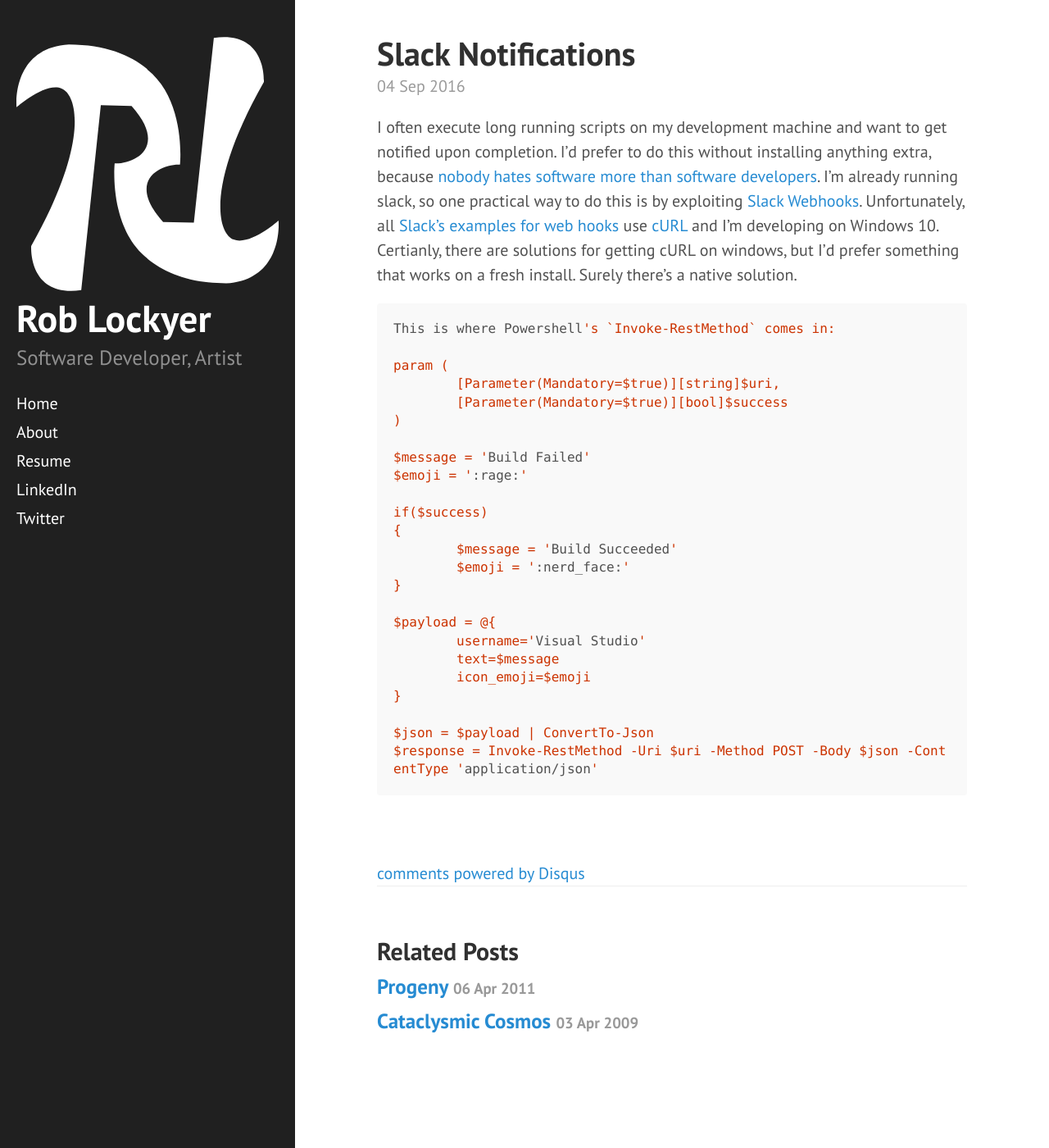
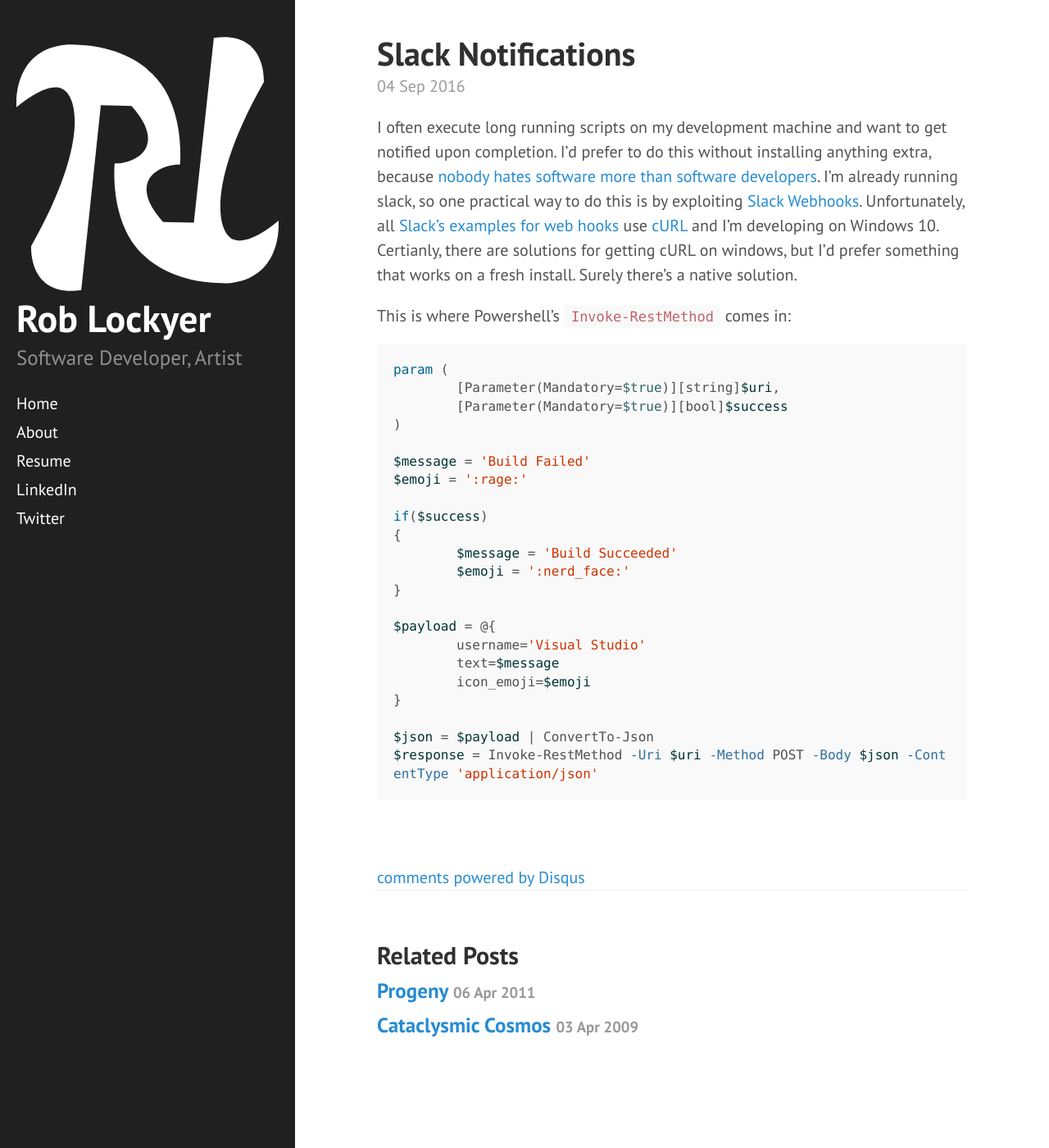
Before and after one commit to lockyer/lockyer.github.io, a Jekyll site: the page built from _posts/2016-09-04-slack-notifications-from-windows.md, in a window 1280 px wide and 1400 px high. Shown: the whole window at 82% size. Built offline with Jekyll 4.4.1, drawn with Linux system fonts in a browser that asks for light colours; comment, search, counter and statistics services are not loaded.

Commit message:
Moving some text that accidentally ended up in the code snippet

````diff
--- a/_posts/2016-09-04-slack-notifications-from-windows.md
+++ b/_posts/2016-09-04-slack-notifications-from-windows.md
@@ -6,9 +6,9 @@ published: true
 
 I often execute long running scripts on my development machine and want to get notified upon completion. I'd prefer to do this without installing anything extra, because [nobody hates software more than software developers](https://blog.codinghorror.com/nobody-hates-software-more-than-software-developers/). I'm already running slack, so one practical way to do this is by exploiting [Slack Webhooks](https://avah.slack.com/apps/A0F7XDUAZ-incoming-webhooks). Unfortunately, all [Slack's examples for web hooks](https://api.slack.com/incoming-webhooks)  use [cURL](https://en.wikipedia.org/wiki/CURL) and I'm developing on Windows 10. Certianly, there are solutions for getting cURL on windows, but I'd prefer something that works on a fresh install. Surely there's a native solution.
 
-```powershell
 This is where Powershell's `Invoke-RestMethod` comes in:
 
+```powershell
 param (
 	[Parameter(Mandatory=$true)][string]$uri,
 	[Parameter(Mandatory=$true)][bool]$success
````
